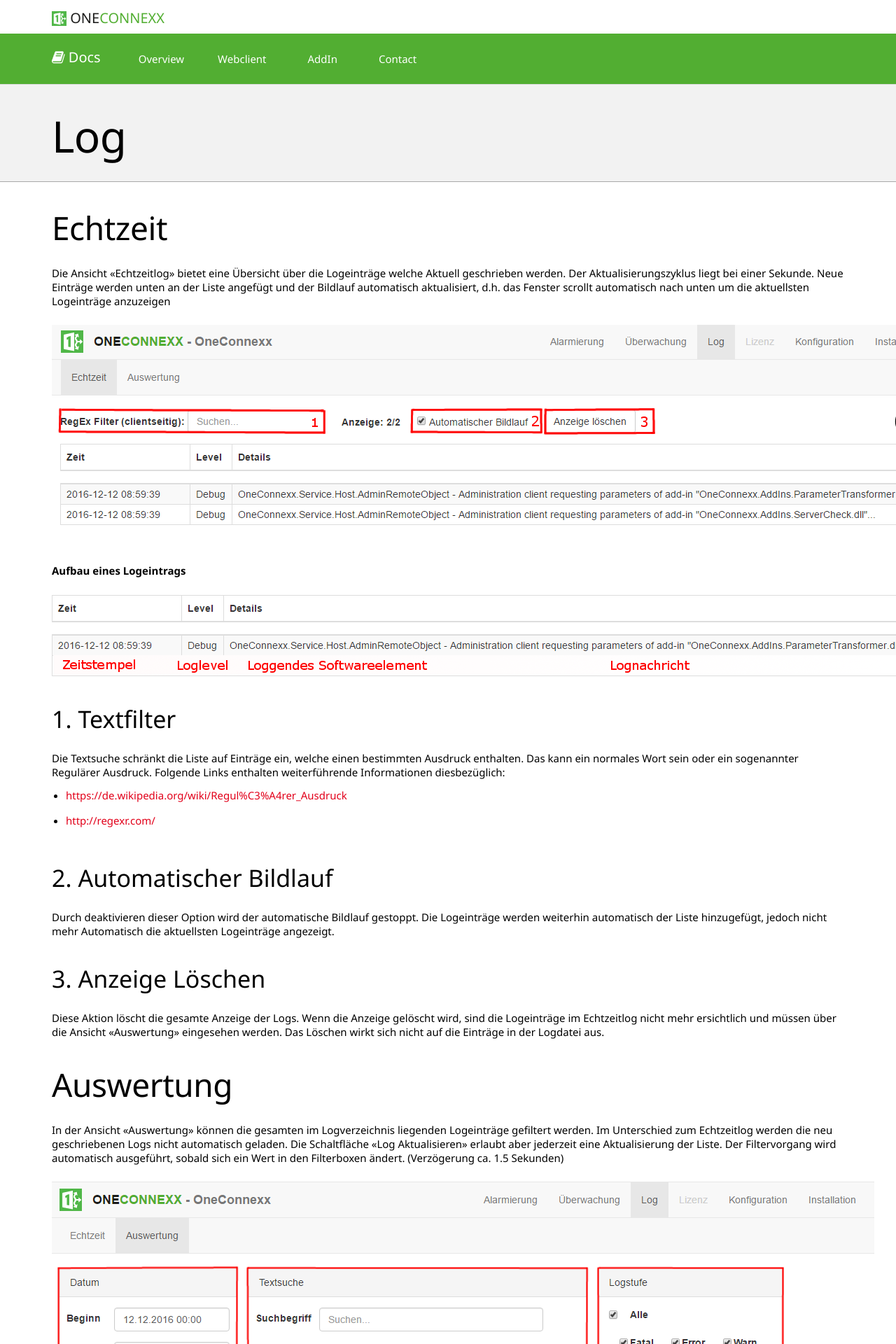
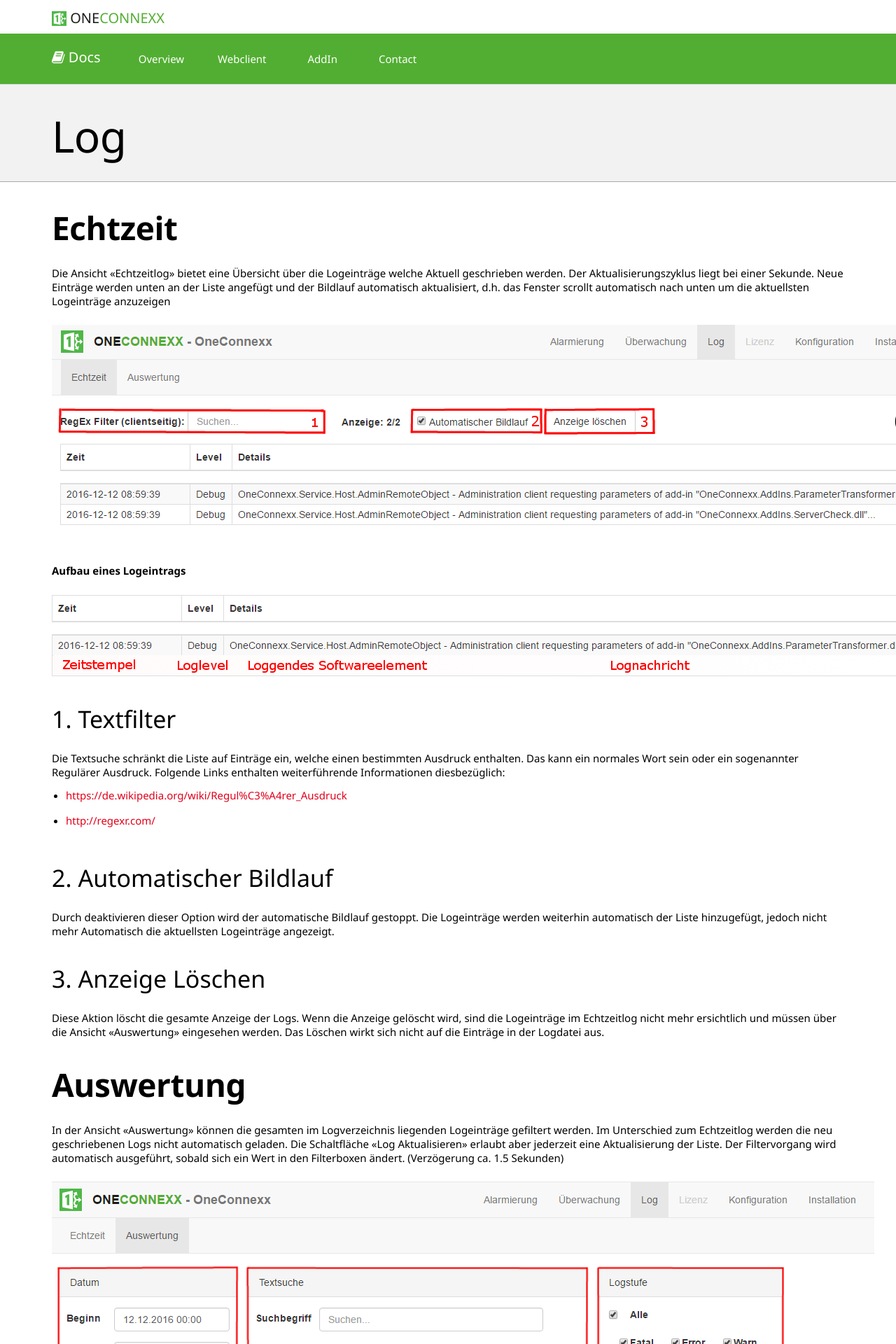
Before and after one commit to primesoft-group/oneconnexx-docs, a Jekyll site: the page built from _pages/webclient/de/log.md, in a window 1280 px wide. Shown: the top 1920 px of the page at 70% size. Built offline with Jekyll 4.4.1, drawn with Linux system fonts in a browser that asks for light colours; nearby versions of some CDN libraries; some web fonts are replaced.

Commit message:
Arbeit an Logseite

```diff
--- a/_pages/webclient/de/log.md
+++ b/_pages/webclient/de/log.md
@@ -3,7 +3,7 @@
 title: Log
 permalink: "webclient/de/log/"
 ---
-## Echtzeit
+## __Echtzeit__
 
 Die Ansicht «Echtzeitlog» bietet eine Übersicht über die Logeinträge welche Aktuell geschrieben werden. Der Aktualisierungszyklus liegt bei einer Sekunde. Neue Einträge werden unten an der Liste angefügt und der Bildlauf automatisch aktualisiert, d.h. das Fenster scrollt automatisch nach unten um die aktuellsten Logeinträge anzuzeigen
 
@@ -30,7 +30,7 @@
 Diese Aktion löscht die gesamte Anzeige der Logs. Wenn die Anzeige gelöscht wird, sind die Logeinträge im Echtzeitlog nicht mehr ersichtlich und müssen über die Ansicht «Auswertung» eingesehen werden.
 Das Löschen wirkt sich nicht auf die Einträge in der Logdatei aus.
 
-## Auswertung
+## __Auswertung__
 
 In der Ansicht «Auswertung» können die gesamten im Logverzeichnis liegenden Logeinträge gefiltert werden. Im Unterschied zum Echtzeitlog werden die neu geschriebenen Logs nicht automatisch geladen. Die Schaltfläche «Log Aktualisieren» erlaubt aber jederzeit eine Aktualisierung der Liste. Der Filtervorgang wird automatisch ausgeführt, sobald sich ein Wert in den Filterboxen ändert. (Verzögerung ca. 1.5 Sekunden)
 
```
